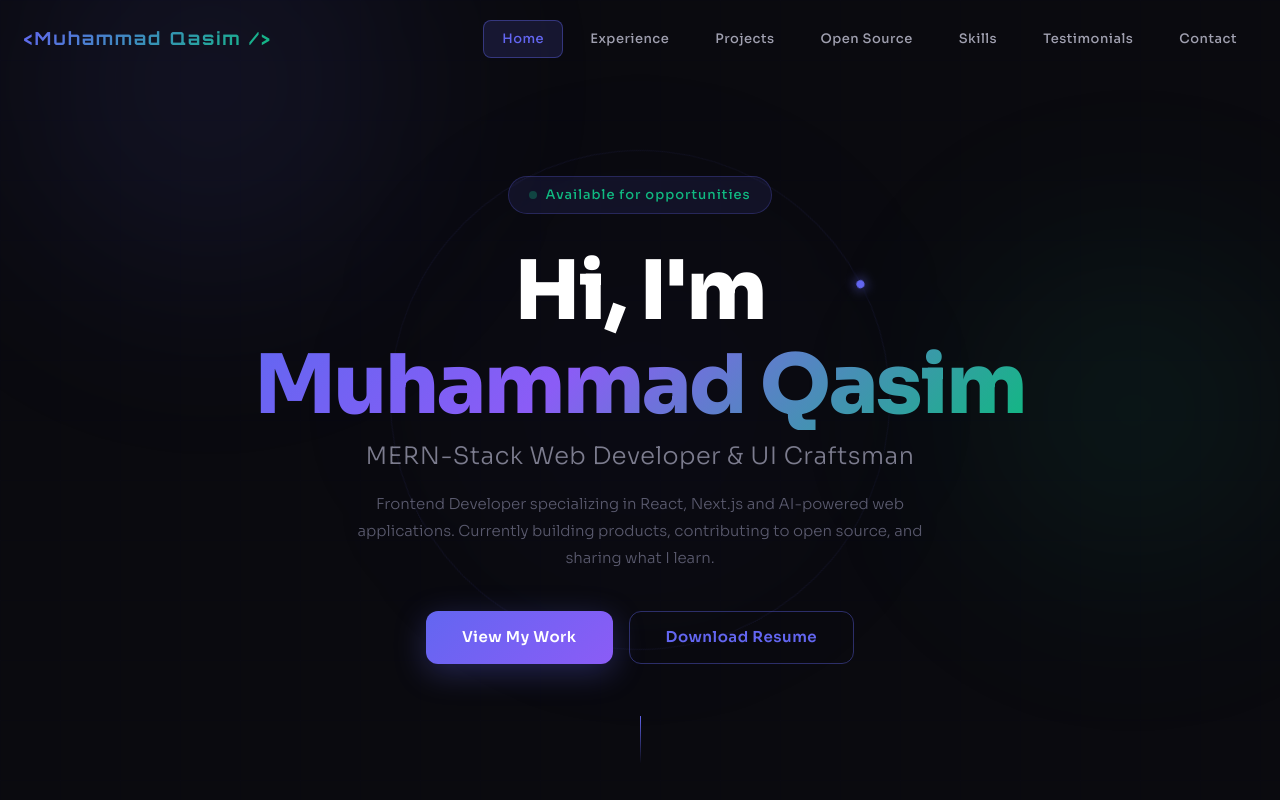
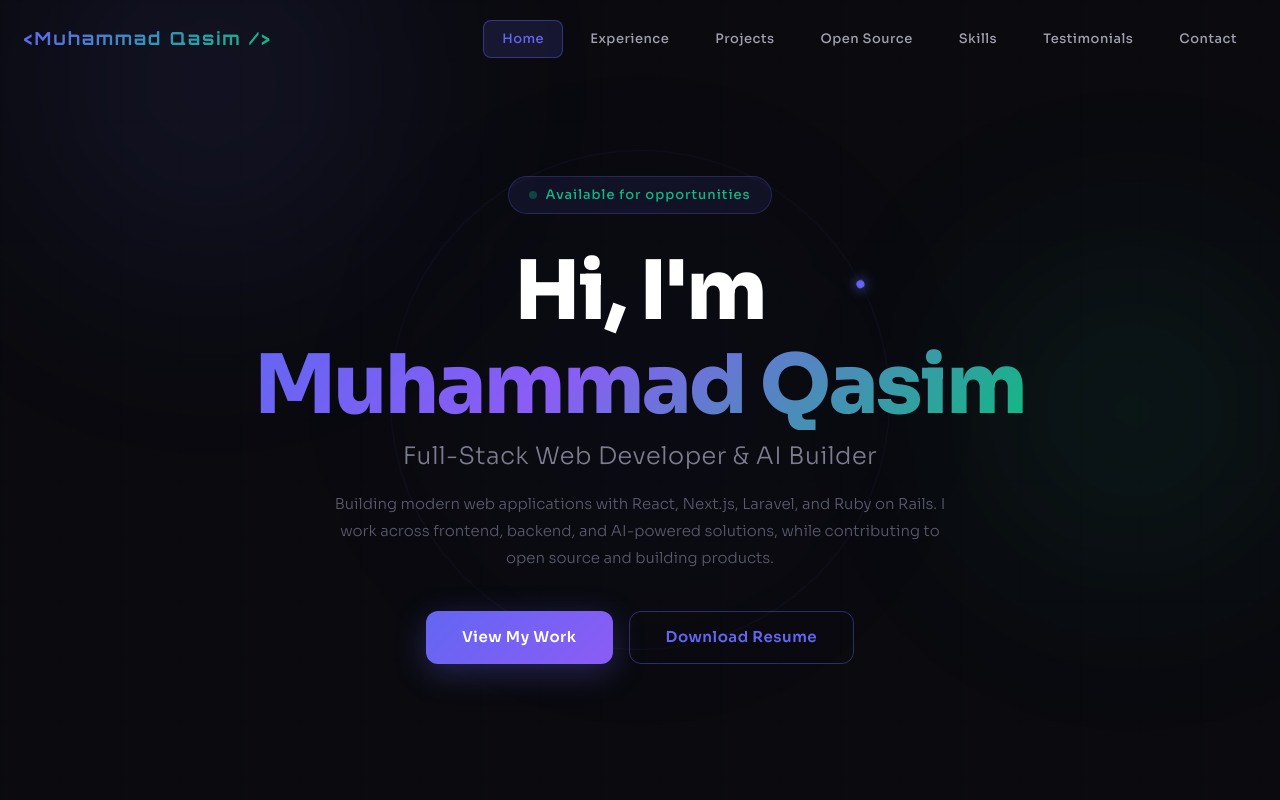
Before and after one commit to mdqasim786/PortfolioV2.0, a React (Vite) app: page / in a window 1280 px wide. Shown: the top 800 px of the page. Built offline with nearby package versions, Linux system fonts and the light colour scheme.

Commit message:
PP CHANGES

```diff
--- a/src/portfolio.tsx
+++ b/src/portfolio.tsx
@@ -579,7 +579,7 @@ const Portfolio: FC = () => {
             letterSpacing: "0.5px",
           }}
         >
-          MERN-Stack Web Developer & UI Craftsman
+          Full-Stack Web Developer & AI Builder
         </p>
 
         {/* Bio */}
@@ -593,8 +593,7 @@ const Portfolio: FC = () => {
             fontWeight: 300,
           }}
         >
-          Frontend Developer specializing in React, Next.js and AI-powered web applications.
-          Currently building products, contributing to open source, and sharing what I learn.
+          Building modern web applications with React, Next.js, Laravel, and Ruby on Rails. I work across frontend, backend, and AI-powered solutions, while contributing to open source and building products.
         </p>
 
         {/* CTA Buttons */}
@@ -661,30 +660,6 @@ const Portfolio: FC = () => {
           >
             Download Resume
           </button>
-        </div>
-
-        {/* Scroll indicator */}
-        <div
-          style={{
-            position: "absolute",
-            bottom: "40px",
-            left: "50%",
-            transform: "translateX(-50%)",
-            display: "flex",
-            flexDirection: "column",
-            alignItems: "center",
-            gap: "8px",
-            animation: "fadeInUp 1s ease 1s both",
-          }}
-        >
-          <div
-            style={{
-              width: "1px",
-              height: "40px",
-              background: "linear-gradient(to bottom, #6366f1, transparent)",
-              animation: "scrollPulse 2s ease-in-out infinite",
-            }}
-          />
         </div>
       </section>
 
```
